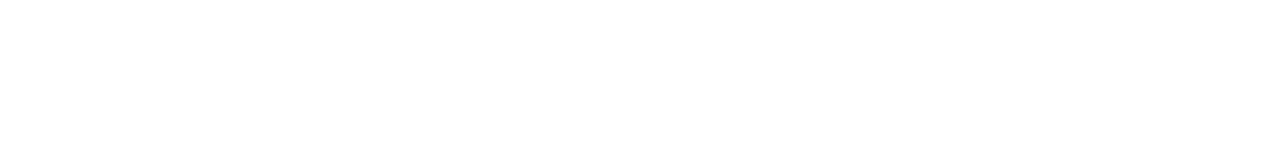
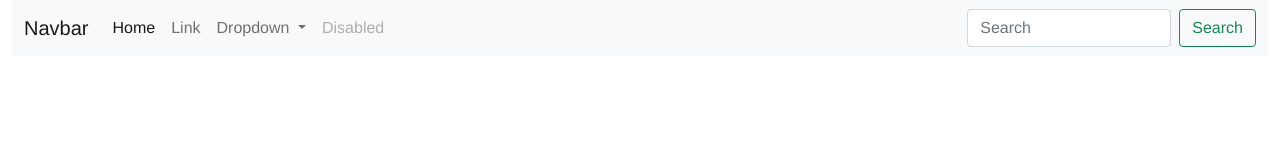
Before and after one commit to Ezy93/htmlcss-playstation, a plain HTML site: page index.html in a window 1280 px wide. Drawn offline with nearby package versions, Linux system fonts and the light colour scheme.

Commit message:
inserita navbar da bootstrap poi andra modificata

```diff
--- a/index.html
+++ b/index.html
@@ -17,6 +17,61 @@
 </head>
 
 <body>
+    <header class="container-fluid">
 
+        <div class="my-sony-logo">
+
+        </div>
+
+        <nav class="navbar navbar-expand-lg navbar-light bg-light">
+
+            <div class="container-fluid">
+
+                <a class="navbar-brand" href="#">Navbar</a>
+
+                <button class="navbar-toggler" type="button" data-bs-toggle="collapse" data-bs-target="#navbarSupportedContent" aria-controls="navbarSupportedContent" aria-expanded="false" aria-label="Toggle navigation">
+                    <span class="navbar-toggler-icon"></span>
+                </button>
+
+                    <div class="collapse navbar-collapse" id="navbarSupportedContent">
+
+                        <ul class="navbar-nav me-auto mb-2 mb-lg-0">
+
+                            <li class="nav-item">
+                                <a class="nav-link active" aria-current="page" href="#">Home</a>
+                            </li>
+
+                            <li class="nav-item">
+                                <a class="nav-link" href="#">Link</a>
+                            </li>
+
+                            <li class="nav-item dropdown">
+                                <a class="nav-link dropdown-toggle" href="#" id="navbarDropdown" role="button" data-bs-toggle="dropdown" aria-expanded="false">
+                                Dropdown
+                                </a>
+                                <ul class="dropdown-menu" aria-labelledby="navbarDropdown">
+                                    <li><a class="dropdown-item" href="#">Action</a></li>
+                                    <li><a class="dropdown-item" href="#">Another action</a></li>
+                                    <li><hr class="dropdown-divider"></li>
+                                    <li><a class="dropdown-item" href="#">Something else here</a></li>
+                                </ul>
+                            </li>
+
+                            <li class="nav-item">
+                                <a class="nav-link disabled">Disabled</a>
+                            </li>
+
+                        </ul>
+
+                        <form class="d-flex">
+                            <input class="form-control me-2" type="search" placeholder="Search" aria-label="Search">
+                            <button class="btn btn-outline-success" type="submit">Search</button>
+                        </form>
+
+                    </div>
+            </div>
+        </nav>
+
+    </header>
 </body>
 </html>
```
